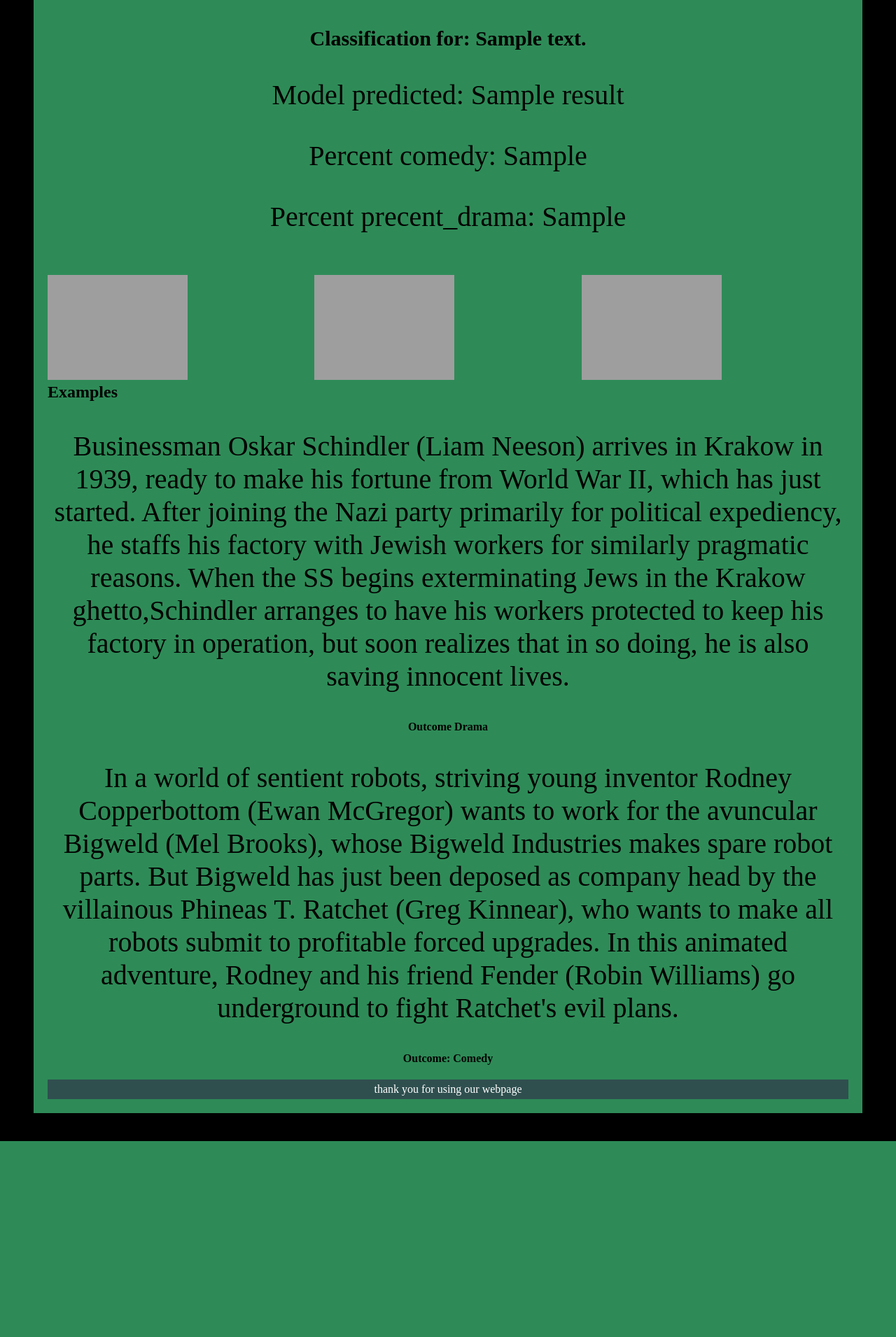
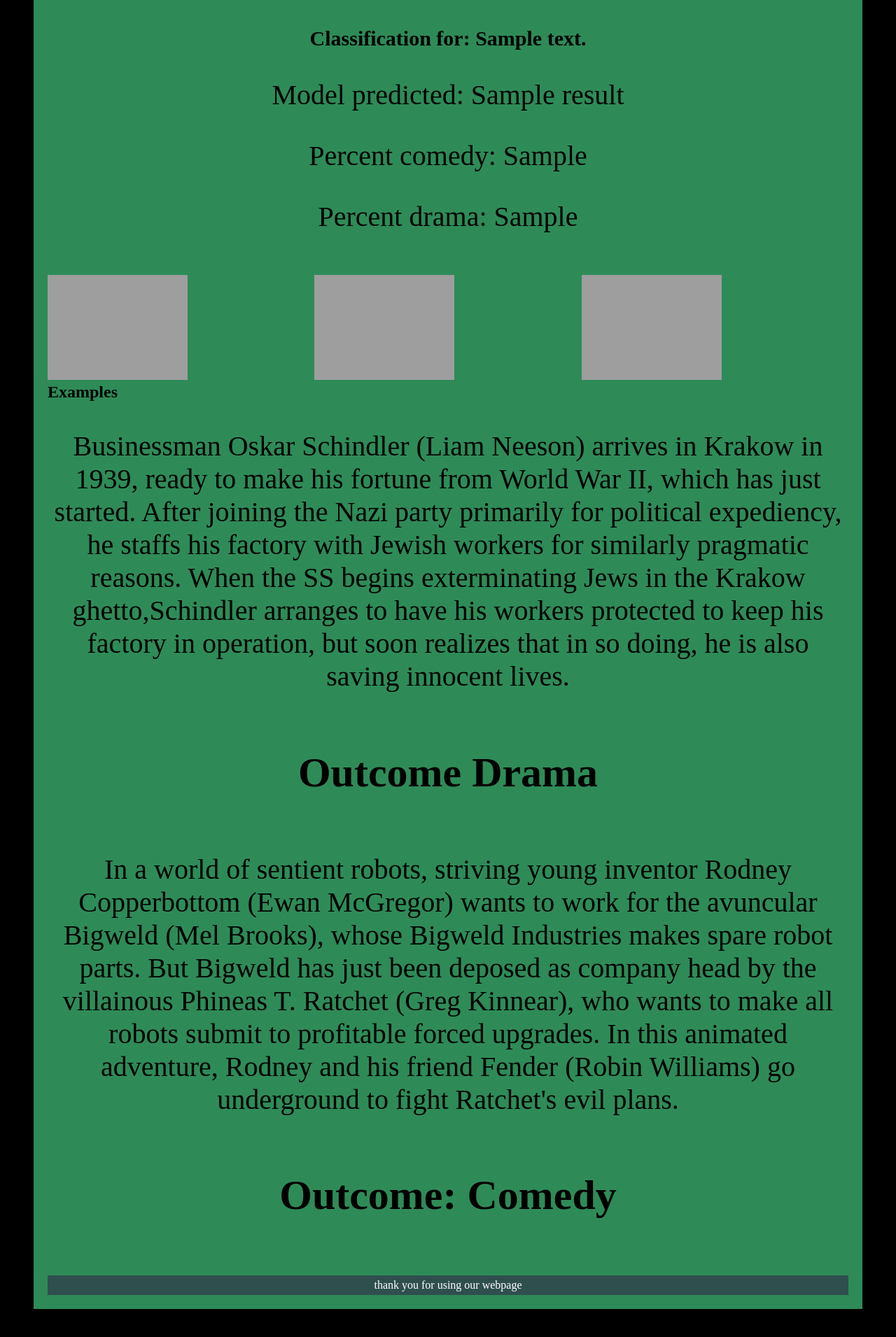
Before and after one commit to estherfarkas/MovieBooks, a Flask app: template templates/index.html in a window 1280 px wide. Shown: the part 748-2659 px from the top of the page at 70% size. Before the commit the page ends 2379 px from the top, so only its background shows below. Run offline with Flask 2, Linux system fonts and the light colour scheme; the template is opened without the code that fills it: most values are stand-ins (such as "Sample title", 1, 10 or a date in 2020); parts of the project's set-up code (start-up, migrations or seed data) failed here and were passed over; grey boxes are pictures that could not be loaded.

Commit message:
html stuff

```diff
--- a/templates/index.html
+++ b/templates/index.html
@@ -76,6 +76,7 @@ footer {
   }
 	   h4{
 		   text-align:center;
+       font-size: 60px;
 	   }
 	</style>
   <body>
@@ -115,7 +116,7 @@ footer {
           {% endif %}
 
           {% if precent_drama %}
-            <p> Percent precent_drama: {{ precent_drama }} </p>
+            <p> Percent drama: {{ precent_drama }} </p>
           {% endif %}
       </div>
       <div class="row">
```
